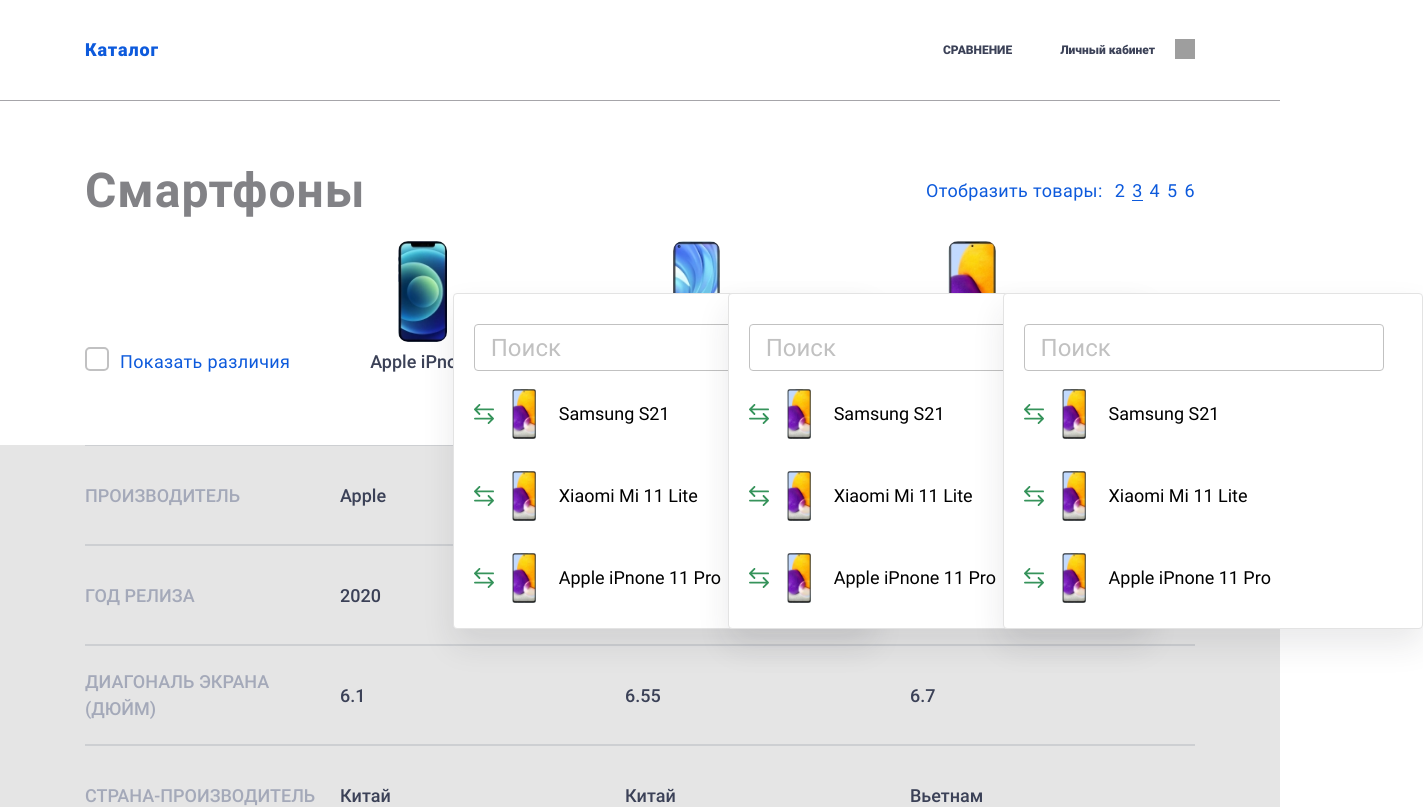
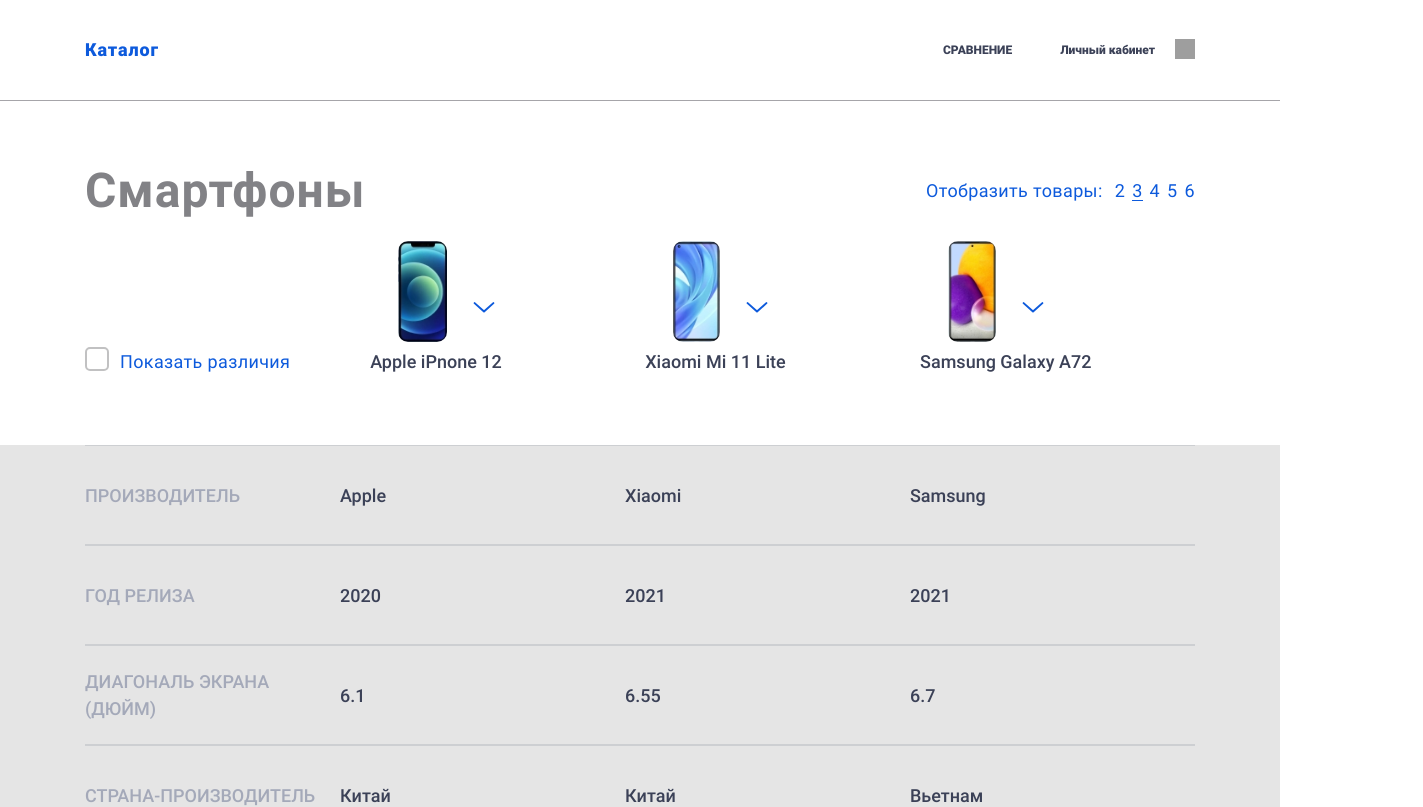
Before and after one commit to borisweb2020/comparing-app, a Vue app: page / in a window 1280 px wide. Shown: the top 807 px of the page, 1423 px wide, since content can reach past the window. Built offline with nearby package versions, Linux system fonts and the light colour scheme; grey boxes are pictures that could not be loaded.

Commit message:
Create the modal window toggle

```diff
--- a/src/components/IntroApp.vue
+++ b/src/components/IntroApp.vue
@@ -24,12 +24,15 @@
 				<div class="intro__item" v-for="(item, index) in smarts" :key="index">
 					<div class="intro__item-wrapper">
 						<img class="intro__item-img" :src="item.url" alt="phone">
-						<button class="intro__item-btn">
+						<button class="intro__item-btn" type="button"
+						@click="showModal(index)">
 							<img src="../assets/images/arrow-down.svg" alt="arrow">
 						</button>
 					</div>
 					<div class="intro__item-name">{{ item.producer }}</div>
-					<modal-app></modal-app>
+					<modal-app v-if="modalWindow && modalIndex === index"
+					:modalIndex="modalIndex"
+					@closeModal="hideModal"></modal-app>
 				</div>
 			</div>
 		</div>
@@ -47,6 +50,8 @@
 		data(){
 			return{
 				count: 3,
+				modalWindow: false,
+				modalIndex: null,
 			}
 		},
 
@@ -54,6 +59,13 @@
 			pointCount(index){
 				this.count = (index + 2);
 				this.$emit('point', this.count);
+			},
+			showModal(value){
+				this.modalWindow = true;
+				this.modalIndex = value;
+			},
+			hideModal(value){
+				this.modalWindow = value;
 			}
 		},
 
--- a/src/components/ModalApp.vue
+++ b/src/components/ModalApp.vue
@@ -1,9 +1,9 @@
 <template>
-	<div class="modal">
-		<input  class="modal__input" type="text" placeholder="Поиск">
+	<div class="modal" @click="updateModal">
+		<input  class="modal__input" type="text" placeholder="Поиск" @click.stop>
 		<ul class="modal__list">
 			<li class="modal__item">
-				<button class="modal__btn">
+				<button class="modal__btn" @click.stop>
 					<img class="modal__btn-img" src="../assets/images/reverse-arrows.svg" alt="btn">
 				</button>
 				<div class="modal__item-wrapper">
@@ -34,7 +34,12 @@
 </template>
 <script>
 	export default {
-
+		methods: {
+			updateModal(){
+				const newValue = false;
+				this.$emit('closeModal', newValue);
+			}
+		}
 	}
 </script>
 <style lang="scss">
```
